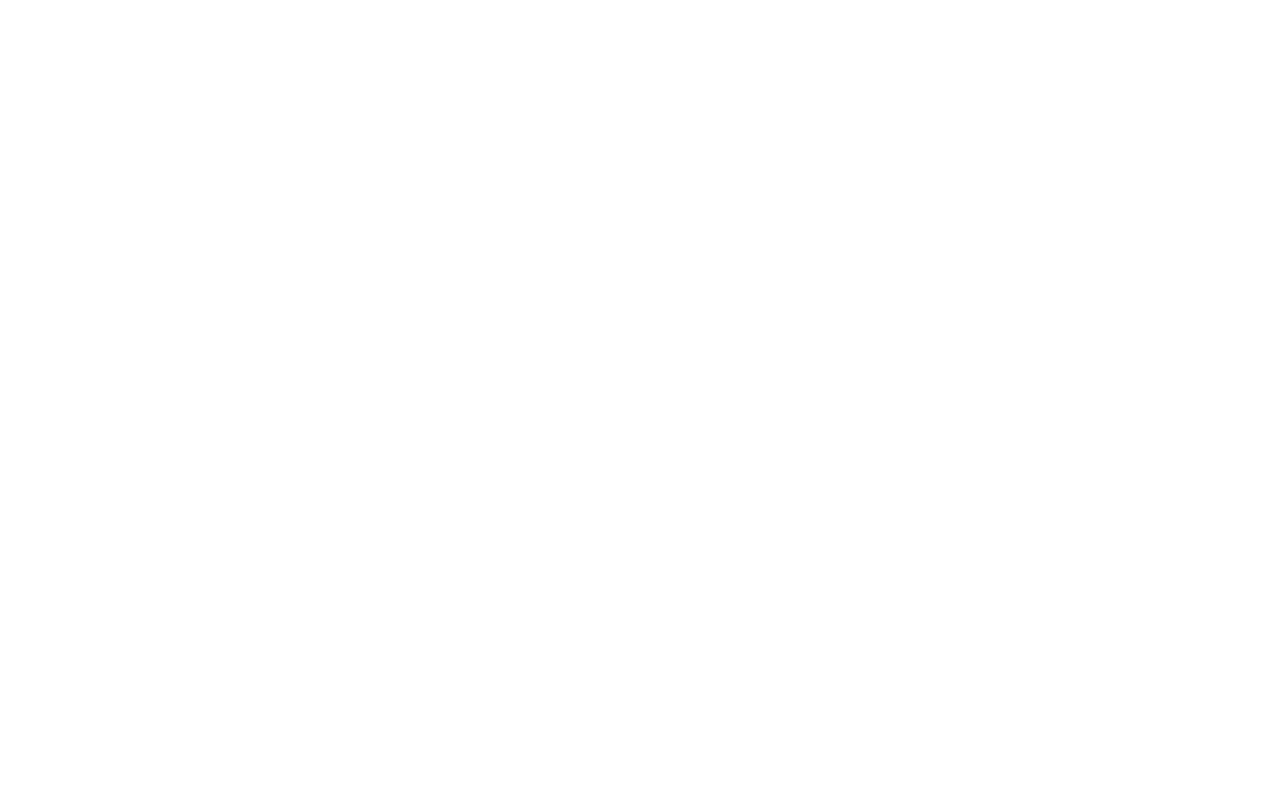
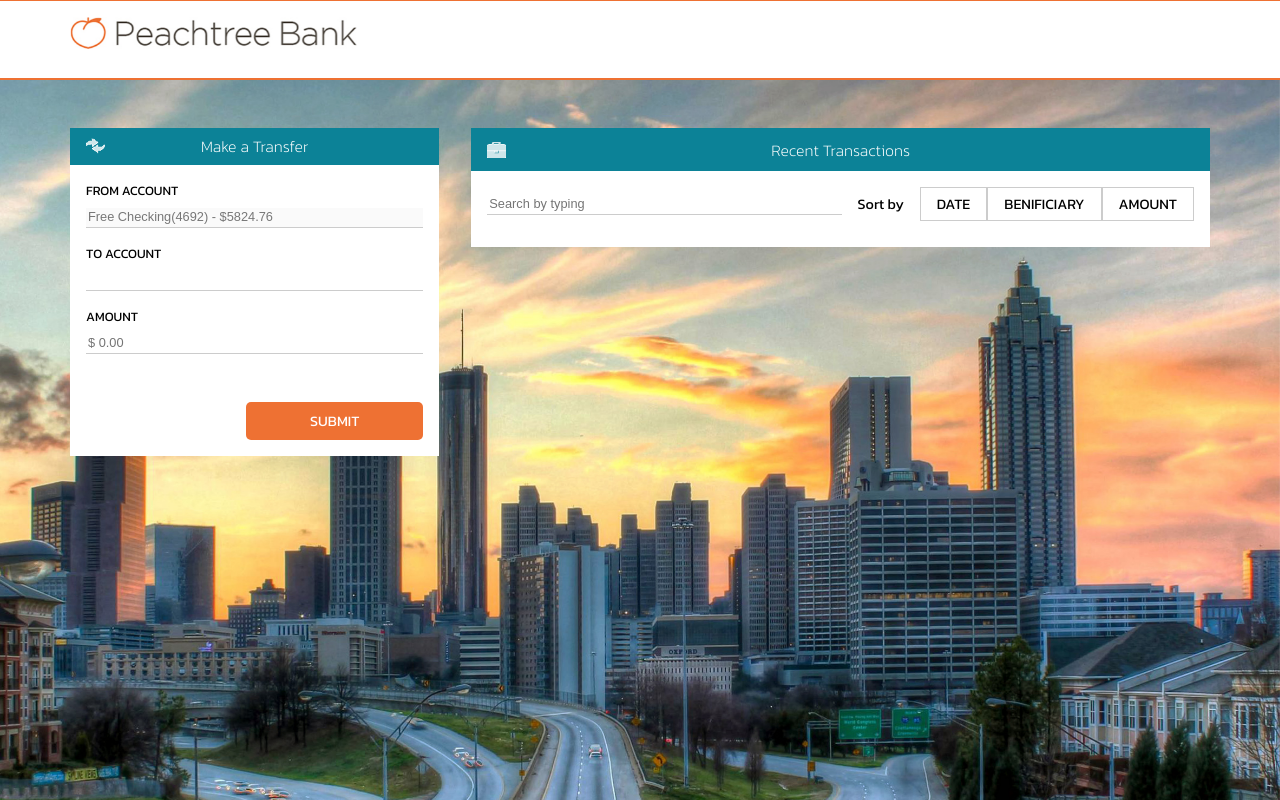
Before and after one commit to rudani-c/Bank, an Angular app: page /transaction in a window 1280 px wide. Built offline with nearby package versions, Linux system fonts and the light colour scheme.

Commit message:
added layout

```diff
--- a/src/app/app.component.css
+++ b/src/app/app.component.css
@@ -0,0 +1,10 @@
+.header {
+  min-height: 10vh;
+  padding: 1rem 0;
+  border-top: 1px solid var(--primary-color);
+  border-bottom: 2px solid var(--primary-color);
+}
+
+.logo-img {
+  height: 2rem;
+}
--- a/src/app/app.component.html
+++ b/src/app/app.component.html
@@ -1 +1,6 @@
+<header class="header">
+  <div class="container">
+    <img src="/assets/logo.jpg" alt="Logo" class="logo-img" />
+  </div>
+</header>
 <router-outlet></router-outlet>
--- a/src/app/components/transaction/transaction.component.css
+++ b/src/app/components/transaction/transaction.component.css
@@ -0,0 +1,121 @@
+.form-group {
+  padding-bottom: 1rem;
+}
+
+.form-group label,
+.form-group input {
+  display: block;
+  width: 100%;
+  font-size: 0.8rem;
+}
+
+.form-group input {
+  border: none;
+  border-bottom: 1px solid #ccc;
+  margin-top: 0.5rem;
+  padding-bottom: 0.2rem;
+  color: #777;
+}
+
+.form-group input:focus {
+  outline: none;
+  border-bottom: 1px solid var(--primary-color);
+}
+
+.btn-group {
+  margin-top: 2rem;
+  text-align: right;
+}
+
+.btn {
+  display: inline-block;
+  text-decoration: none;
+  padding: 0.5rem 4rem;
+  border-radius: 5px;
+  font-size: 0.9rem;
+}
+
+.btn-primary {
+  color: #fff;
+  background-color: var(--primary-color);
+}
+
+.btn-white {
+  padding: 0.3rem 1rem;
+  color: #000;
+  border: 1px solid #ccc;
+  border-radius: 0;
+  text-transform: uppercase;
+}
+
+.main-content {
+  height: 90vh;
+  background-image: url(/assets/background.jpg);
+  background-repeat: no-repeat;
+  background-position: 100% 100%;
+  background-size: cover;
+  overflow-y: scroll;
+  background-attachment: fixed;
+}
+
+.contents {
+  display: flex;
+  gap: 2rem;
+  padding: 3rem 0;
+}
+
+.transfer-box {
+  flex: 2;
+}
+
+.transactions-box {
+  flex: 4;
+}
+
+.box-header {
+  background-color: var(--secondary-color);
+  color: #fff;
+  padding: 0.6rem 0.5rem;
+  display: flex;
+  align-items: center;
+  justify-content: center;
+  position: relative;
+}
+
+.box-header--1 {
+  padding: 0.4rem 0.5rem;
+}
+
+.box-header-title {
+  font-weight: 200;
+}
+
+.box-header-img {
+  position: absolute;
+  left: 1rem;
+  height: 1rem;
+}
+.box-content {
+  background-color: #fff;
+  padding: 1rem;
+}
+
+.options-row {
+  display: flex;
+  justify-content: space-between;
+}
+
+.options-row .search-text {
+  flex: 2;
+}
+
+.options-row label {
+  display: inline;
+  margin-left: 1rem;
+  margin-right: 1rem;
+  font-size: 0.9rem;
+}
+
+.transaction {
+  padding: 0.5rem 1rem;
+}
--- a/src/app/components/transaction/transaction.component.html
+++ b/src/app/components/transaction/transaction.component.html
@@ -0,0 +1,66 @@
+<section class="main-content">
+  <div class="container">
+    <div class="contents">
+      <div class="transfer-box">
+        <div class="box-header box-header--1">
+          <img
+            src="/assets/icons/arrows_final.png"
+            alt="Arrows"
+            class="box-header-img"
+          />
+          <h4 class="box-header-title">Make a Transfer</h4>
+        </div>
+        <div class="box-content">
+          <div class="form-group">
+            <label for="fa">FROM ACCOUNT</label>
+            <input
+              type="text"
+              class="input-box"
+              id="fa"
+              value="Free Checking(4692) - $5824.76"
+              disabled
+            />
+          </div>
+          <div class="form-group">
+            <label for="ta">TO ACCOUNT</label>
+            <input type="text" class="input-box" id="ta" />
+          </div>
+          <div class="form-group">
+            <label for="am">AMOUNT</label>
+            <input type="text" class="input-box" id="am" placeholder="$ 0.00" />
+          </div>
+          <div class="btn-group">
+            <a href="#" class="btn btn-primary">SUBMIT</a>
+          </div>
+        </div>
+      </div>
+      <div class="transactions-box">
+        <div class="box-header">
+          <img
+            src="/assets/icons/briefcase_final.png"
+            alt="Arrows"
+            class="box-header-img"
+          />
+          <h4 class="box-header-title">Recent Transactions</h4>
+        </div>
+        <div class="box-content">
+          <div class="options-row">
+            <div class="form-group search-text">
+              <input
+                type="text"
+                class="input-box"
+                placeholder="Search by typing"
+              />
+            </div>
+            <div class="sort-group">
+              <label for="">Sort by</label>
+              <a href="#" class="btn btn-white">Date</a>
+              <a href="#" class="btn btn-white">Benificiary</a>
+              <a href="#" class="btn btn-white">Amount</a>
+            </div>
+          </div>
+        </div>
+      </div>
+    </div>
+  </div>
+</section>
--- a/src/app/components/transaction/transaction.component.ts
+++ b/src/app/components/transaction/transaction.component.ts
@@ -21,5 +21,4 @@
       }
     );
   }
-
 }
--- a/src/index.html
+++ b/src/index.html
@@ -2,10 +2,12 @@
 <html lang="en">
 <head>
   <meta charset="utf-8">
-  <title>CsTask</title>
+  <title>Bank</title>
   <base href="/">
   <meta name="viewport" content="width=device-width, initial-scale=1">
   <link rel="icon" type="image/x-icon" href="favicon.ico">
+  <link rel="preconnect" href="https://fonts.gstatic.com">
+  <link href="https://fonts.googleapis.com/css2?family=Kanit:wght@100;200;300;400;500;700&display=swap" rel="stylesheet">
 </head>
 <body>
   <app-root></app-root>
--- a/src/styles.css
+++ b/src/styles.css
@@ -1 +1,25 @@
 /* You can add global styles to this file, and also import other style files */
+:root {
+  --primary-color: #ee7133;
+  --secondary-color: #0c8297;
+}
+
+* {
+  margin: 0;
+  box-sizing: border-box;
+}
+
+body {
+  font-family: 'Kanit', sans-serif;
+}
+
+.container {
+  max-width: 1140px;
+  margin: auto;
+}
+
+@media (max-width: 1200px) {
+  .container {
+    max-width: 90%;
+  }
+}
```
Also changed, not shown: src/app/services/transaction.service.ts (+6 -7 lines), src/assets/mock/transactions.json (+22 -11 lines), 1 other file (tests, documents, lock files or other folders).
